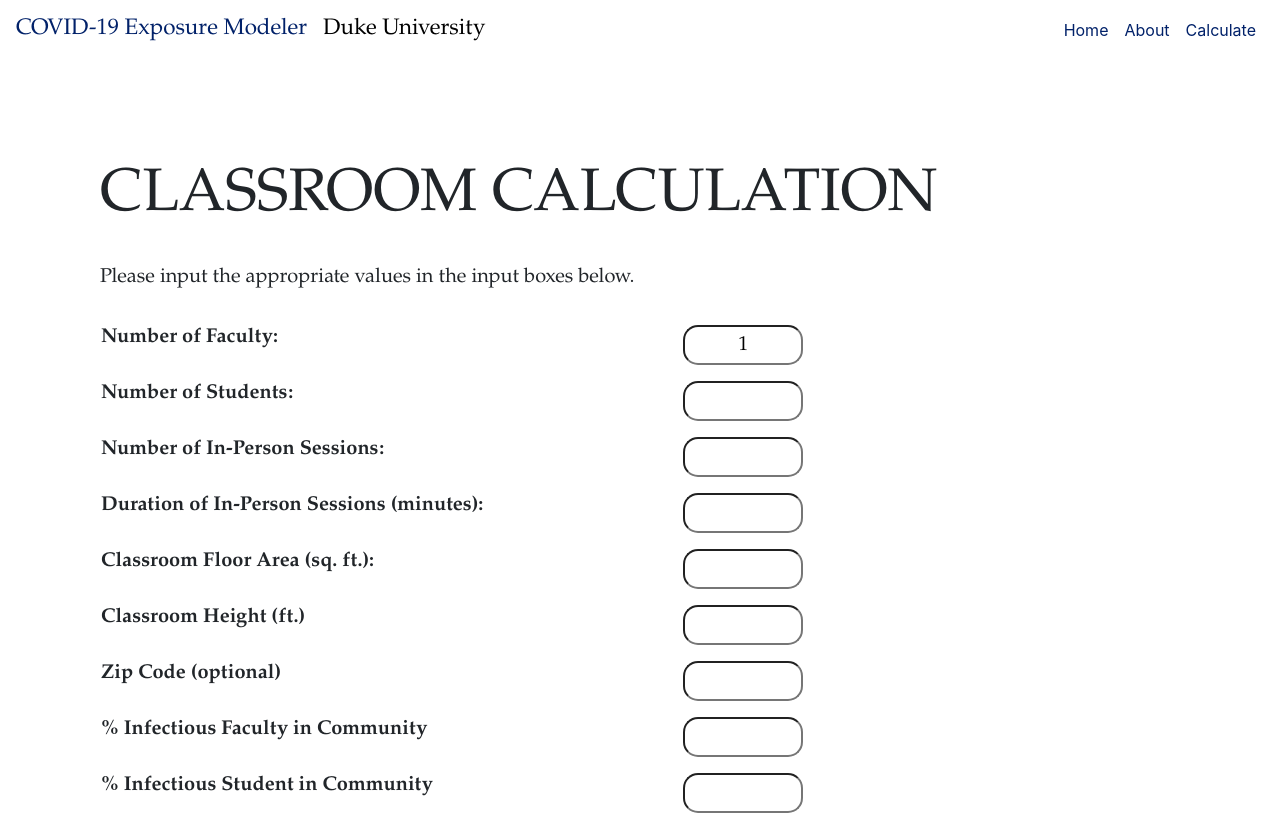
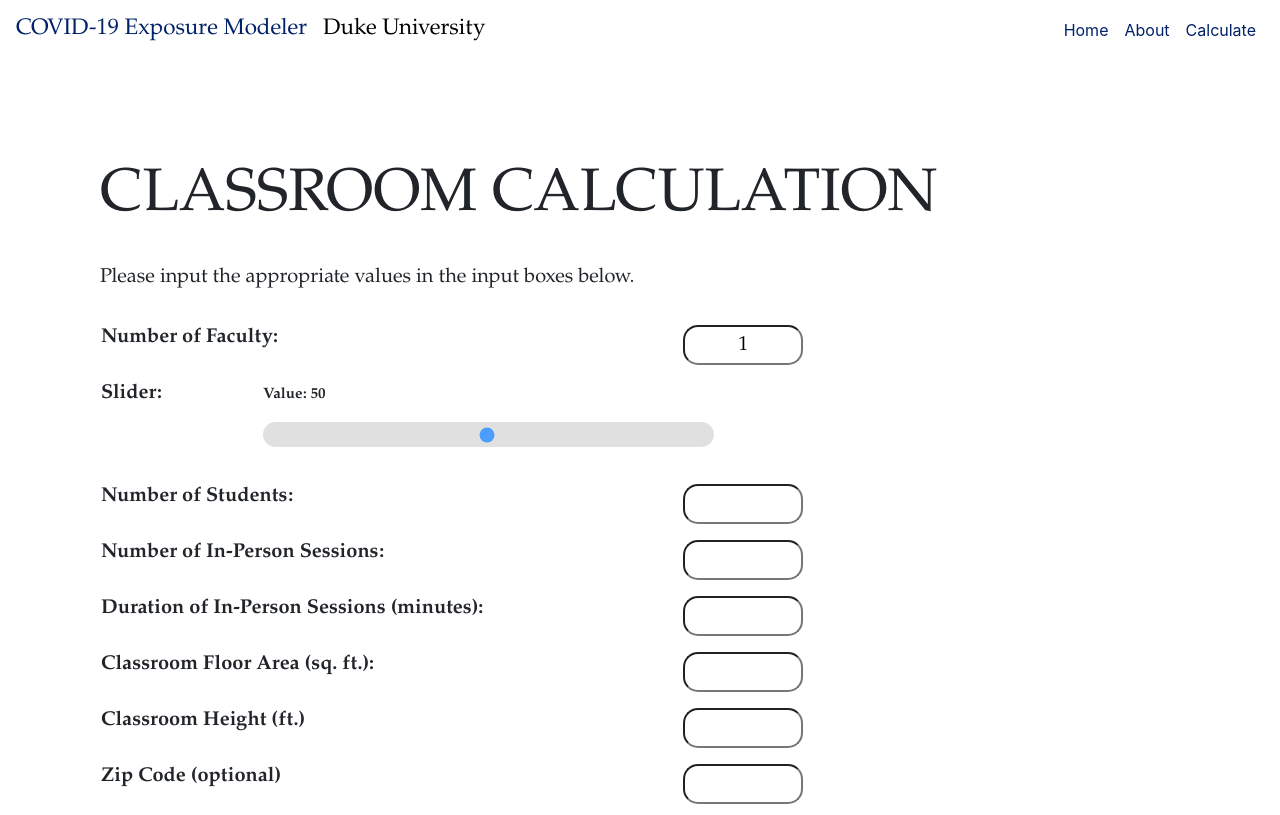
Before and after one commit to ayushgarg-ag/COVID-Risk-Web-App, a React (Create React App) app: page /basic-classroom in a window 1280 px wide. Shown: the top 815 px of the page. Built offline with nearby package versions, Linux system fonts and the light colour scheme.

Commit message:
Added slider

```diff
--- a/src/components/BasicClassroom.css
+++ b/src/components/BasicClassroom.css
@@ -46,3 +46,26 @@ input {
   text-align: center;
   line-height: 0px;
 }
+
+.slidecontainer {
+  width: 100%;
+  margin-bottom: 15px;
+  font-size: 15px;
+  font-weight: bold;
+}
+
+.slider {
+  -webkit-appearance: none;  /* Override default CSS styles */
+  appearance: none;
+  width: 350%; /* Full-width */
+  height: 25px; /* Specified height */
+  background: #d3d3d3; /* Grey background */
+  outline: none; /* Remove outline */
+  opacity: 0.7; /* Set transparency (for mouse-over effects on hover) */
+  -webkit-transition: .2s; /* 0.2 seconds transition on hover */
+  transition: opacity .2s;
+}
+
+.slider:hover {
+    opacity: 1;
+}
--- a/src/components/BasicClassroom.js
+++ b/src/components/BasicClassroom.js
@@ -10,7 +10,6 @@ function renderTooltip(props) {
 }
 
 function BasicClassroom(){
-
     var numFaculty = 1;
     var numStudents;
     var numSessions;
@@ -94,6 +93,17 @@ function BasicClassroom(){
                       <input type = "number" className = "num-faculty" value = {numFaculty} onChange = {setNumFaculty}/>
                     </td>
                   </tr>
+                  <div className = "slidecontainer">
+                  <tr>
+                    <td>
+                      <p className = "label">Slider:</p>
+                    </td>
+                    <td>
+                      <p> Value: <span id="value">50</span></p>
+                      <input type = "range" className = "slider" min = "1" max = "100" value = "50" id = "myRange"/>
+                    </td>
+                  </tr>
+                  </div>
                   <tr>
                     <td className = "label">
                       <p className = "label">Number of Students:</p>
```
Also changed, not shown: 2 other files (tests, documents, lock files or other folders).
